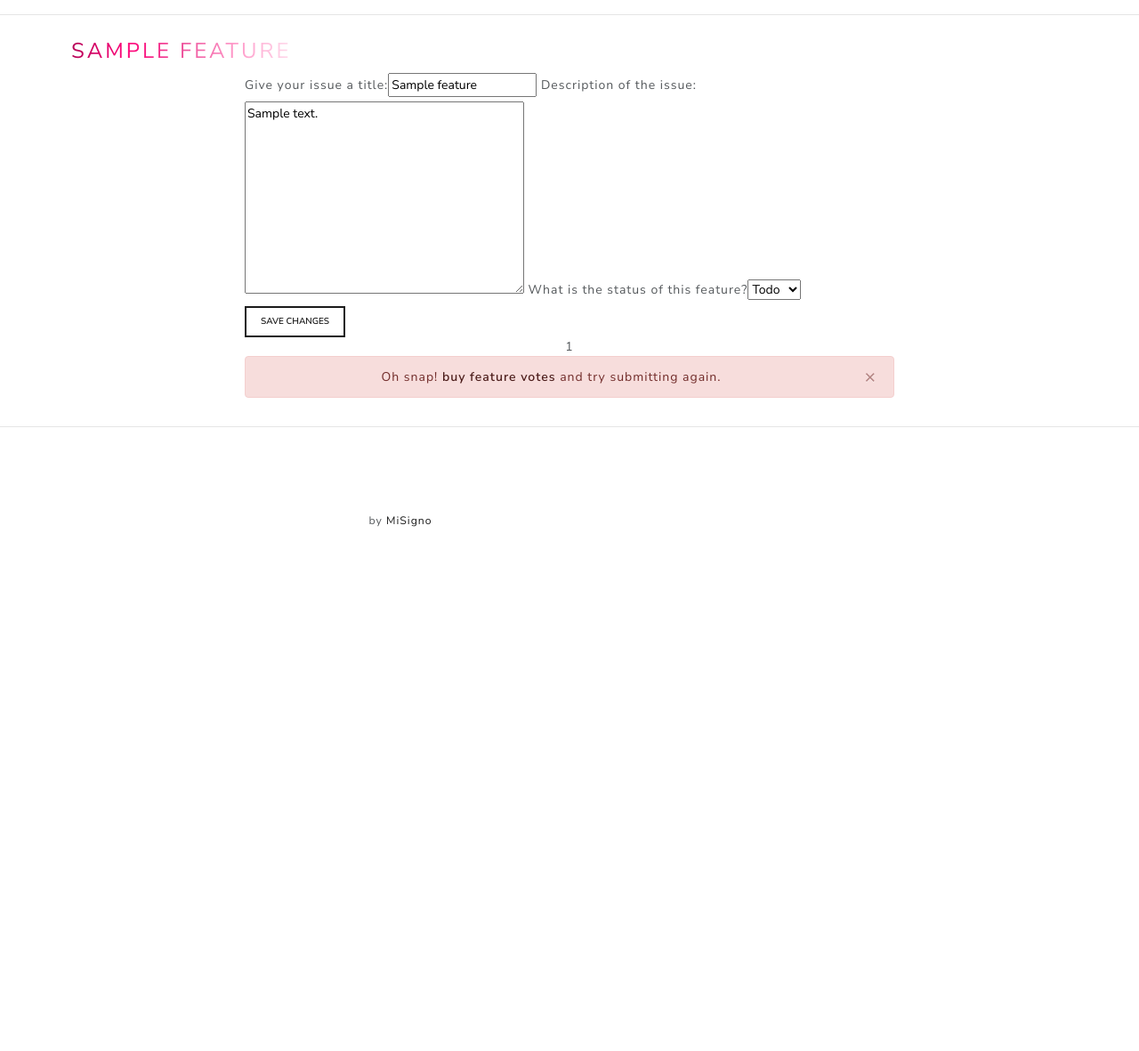
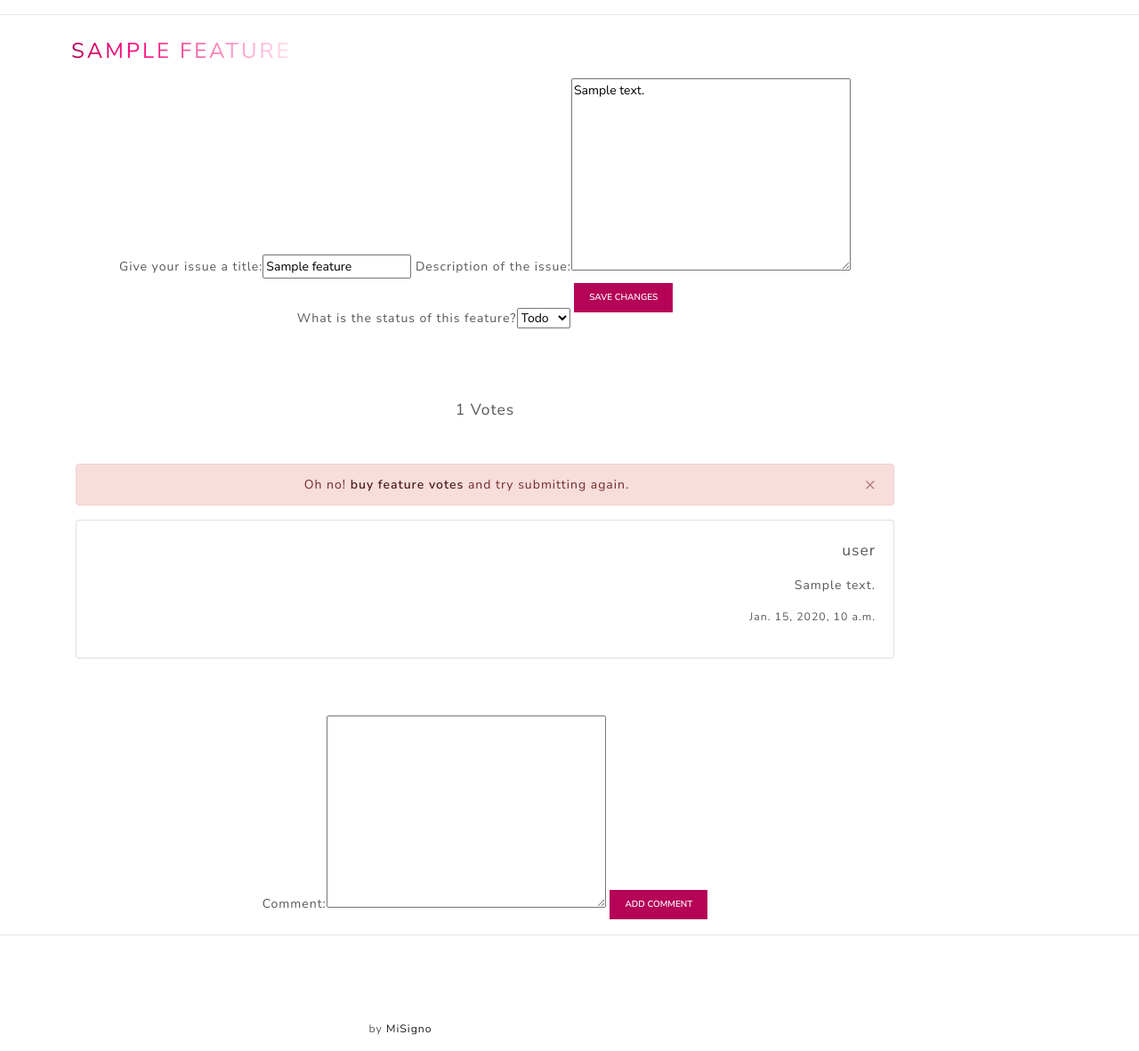
Before and after one commit to Mgsignorelli/unicornticket, a Django app: page /tickets/feature/1 in a window 1280 px wide. Shown: the part 105-1286 px from the top of the page at 89% size. Before the commit the page ends 697 px from the top, so only its background shows below. Run offline with Django 3.2, Linux system fonts and the light colour scheme; data comes from the database, SQL or seed files in the repository; tables that the repository leaves empty hold one stand-in row (values such as "Sample post"); parts of the project's set-up code (start-up, migrations or seed data) failed here and were passed over; some libraries are stand-ins or nearby versions.

Commit message:
implement comment functionality

```diff
--- a/tickets/forms.py
+++ b/tickets/forms.py
@@ -1,6 +1,6 @@
 from django import forms
 
-from tickets.models import Bug, Feature
+from tickets.models import Bug, Feature, Comment
 
 
 class TicketForm(forms.Form):
@@ -37,3 +37,7 @@ class FeatureForm(forms.ModelForm):
     class Meta:
         model = Feature
         fields = ['title', 'description', 'status']
+
+
+class CommentForm(forms.Form):
+    content = forms.CharField(label="Comment", widget=forms.Textarea)
--- a/tickets/models.py
+++ b/tickets/models.py
@@ -20,6 +20,8 @@ class Ticket(models.Model):
     creator = models.ForeignKey(User)
     created = models.DateTimeField(default=timezone.now)
 
+    # comments = models.CharField(max_length=250)
+
     class Meta:
         abstract = True
 
@@ -34,6 +36,7 @@ class Feature(Ticket):
 
 class TicketWork(models.Model):
     created = models.DateTimeField(default=timezone.now)
+
     class Meta:
         abstract = True
 
@@ -60,3 +63,20 @@ class FeatureVote(Vote):
     feature = models.ForeignKey(Feature, blank=True, null=True)
     voter = models.ForeignKey(User)
     order = models.ForeignKey(Order, blank=True, null=True)
+
+
+class Comment(models.Model):
+    commenter = models.ForeignKey(User)
+    content = models.TextField(max_length=1500)
+    created_date = models.DateTimeField(auto_now_add=True)
+
+    class Meta:
+        abstract = True
+
+
+class BugComment(Comment):
+    bug = models.ForeignKey(Bug)
+
+
+class FeatureComment(Comment):
+    feature = models.ForeignKey(Feature)
--- a/tickets/templates/feature_show.html
+++ b/tickets/templates/feature_show.html
@@ -5,45 +5,82 @@
 <div class="container">
     <div class="row">
         <div class="col-sm-8 mx-auto">
-            {% block page_heading %}<h3 class="main-title">{{ feature.title }}</h3>{% endblock %}
+            {% block page_heading %}<h3 class="main-title mb-3">{{ feature.title }}</h3>{% endblock %}
         </div>
     </div>
 </div>
 
 
-
 {% block content %}
     <div class="container">
         <div class="row">
-            <div class="col-8 offset-2">
+            <div class="col-sm-10" align="center">
                 <form name="feature_edit" method="post">
                     {% csrf_token %}
                     {{ form | as_bootstrap }}
-                    <button class="btn btn-outline-primary btn-sm" type="submit">Save Changes</button>
+                    <button class="btn btn-create-ticket btn-sm mb-5" type="submit">Save Changes
+                    </button>
                 </form>
             </div>
-            <div class="col-8 offset-2" align="center">
+        </div>
+        <div class="row">
+            <div class="col-sm-10" align="center">
                 {% if user_has_votes %}
                     <form name="feature_vote" method="post" action="{% url 'vote_feature' feature.id %}">
                         {% csrf_token %}
-
                         <button type="submit" id="upvote"><h5>Upvote</h5></button>
                     </form>
                 {% endif %}
 
-                {{ feature.featurevote_set.count }}
+                <p class="lead my-5">{{ feature.featurevote_set.count }} Votes</p>
+            </div>
+
+            <div class="col-sm-10" align="center">
+
                 {% if not user_has_votes %}
 
                     <div class="alert alert-dismissible alert-danger">
                         <button type="button" class="close" data-dismiss="alert">&times;</button>
-                        <strong>Oh snap!</strong> <a href="{% url 'buyvotes' %}" class="alert-link">buy feature
+                        <strong>Oh no!</strong> <a href="{% url 'buyvotes' %}" class="alert-link">buy feature
                         votes</a>
                         and try
                         submitting again.
                     </div>
+
                 {% endif %}
 
             </div>
         </div>
+
+        <div class="row">
+            {% for comment in feature.featurecomment_set.all %}
+                {% if comment.feature_id == feature.id %}
+                    <div class="col-sm-10 mb-5" align="right">
+                        <div class="card">
+                            <div class="card-body">
+                                <p class="lead"><strong>{{ comment.commenter }}</strong></p>
+                                <p>{{ comment.content }}</p>
+                                <p class="small">{{ comment.created_date }}</p>
+                            </div>
+                        </div>
+                    </div>
+
+                {% endif %}
+            {% endfor %}
+        </div>
+
+        <div class="row">
+            <div class="col-sm-10 mt-3" align="center">
+                <form name="comment_feature" action="{% url 'comment_feature' feature.id %}" method="POST">
+                    {{ comment_form.non_field_errors }}
+                    {{ comment_form | as_bootstrap }}
+                    {% csrf_token %}
+                    <button class="btn btn-create-ticket btn-sm" type="submit">Add Comment
+                    </button>
+                </form>
+            </div>
+        </div>
     </div>
+
+
 {% endblock %}
--- a/tickets/urls.py
+++ b/tickets/urls.py
@@ -1,11 +1,14 @@
 from django.conf.urls import url
-from tickets.views import create_ticket, vote_bug, show_bug, show_feature, index_bug, index_feature, vote_feature
+from tickets.views import create_ticket, vote_bug, show_bug, show_feature, index_bug, index_feature, vote_feature, \
+    add_comment
 
 urlpatterns = [
     url(r'^ticket/create', create_ticket, name="create_ticket"),
     url(r'^bug/(?P<id>[0-9]+)/vote/(?P<direction>(up|down))', vote_bug, name="vote_bug"),
+    url(r'^bug/(?P<id>[0-9]+)/comment', add_comment, name="comment_bug"),
     url(r'^bug/(?P<id>[0-9]+)', show_bug, name="show_bug"),
     url(r'^feature/(?P<id>[0-9]+)/vote/up', vote_feature, name="vote_feature"),
+    url(r'^feature/(?P<id>[0-9]+)/comment', add_comment, name="comment_feature"),
     url(r'^feature/(?P<id>[0-9]+)', show_feature, name="show_feature"),
     url(r'^bug', index_bug, name="index_bug"),
     url(r'^feature', index_feature, name="index_feature")
--- a/tickets/views.py
+++ b/tickets/views.py
@@ -5,11 +5,12 @@ from dateutil.utils import today
 from django.shortcuts import render, redirect, get_object_or_404
 from django.contrib import auth, messages
 from django.contrib.auth.decorators import login_required
+from django.urls import reverse, resolve
 from django.utils.timezone import now
 
-from tickets.forms import TicketForm, BugForm, FeatureForm
+from tickets.forms import TicketForm, BugForm, FeatureForm, CommentForm
 from tickets.helpers import get_aggregate_count
-from tickets.models import Bug, Feature, BugVote, FeatureVote, BugWork, FeatureWork
+from tickets.models import Bug, Feature, BugVote, FeatureVote, BugWork, FeatureWork, BugComment, FeatureComment
 from UnicornTicketSystem.helpers import datetime_range, get_model_count_for_date_range
 
 
@@ -89,7 +90,8 @@ def show_bug(request, id):
 
     form = BugForm(instance=bug)
     has_voted = True if user.is_authenticated and bug.bugvote_set.filter(voter_id__exact=user.id).count() > 0 else False
-    return render(request, 'bug_show.html', {'bug': bug, 'form': form, 'user_has_voted': has_voted})
+    return render(request, 'bug_show.html',
+                  {'bug': bug, 'form': form, 'comment_form': CommentForm(), 'user_has_voted': has_voted})
 
 
 @login_required()
@@ -141,7 +143,8 @@ def show_feature(request, id):
     has_voted = True if user.is_authenticated and feature.featurevote_set.filter(
         voter_id__exact=user.id).count() > 0 else False
     return render(request, 'feature_show.html',
-                  {'feature': feature, 'form': form, 'user_has_voted': has_voted, 'user_has_votes': has_votes})
+                  {'feature': feature, 'form': form, 'comment_form': CommentForm(), 'user_has_voted': has_voted,
+                   'user_has_votes': has_votes})
 
 
 @login_required()
@@ -168,6 +171,33 @@ def vote_feature(request, id):
     return redirect('show_feature', id=feature.id)
 
 
+@login_required()
+def add_comment(request, id):
+    url_name = resolve(request.path_info).url_name
+
+    if request.method == "POST":
+        form = CommentForm(request.POST)
+
+        if form.is_valid():
+            if url_name == 'comment_bug':
+                comment = BugComment()
+                comment.bug_id = id
+            elif url_name == 'comment_feature':
+                comment = FeatureComment()
+                comment.feature_id = id
+
+            comment.commenter = auth.get_user(request)
+            comment.content = form.cleaned_data['content']
+            comment.save()
+
+            messages.success(request, "Thank you for your comment!")
+
+        else:
+            messages.error(request, "There was a problem... please try again!")
+
+    return redirect(reverse(url_name.replace('comment', 'show'), args=(id)))
+
+
 def index_bug(request):
     bugs = Bug.objects.all()
     return render(request, 'bug_index.html', {'bugs': bugs})
```
Also changed, not shown: tickets/templates/bug_show.html (+36 -7 lines), tickets/migrations/0008_bugcomment_featurecomment.py (added).
